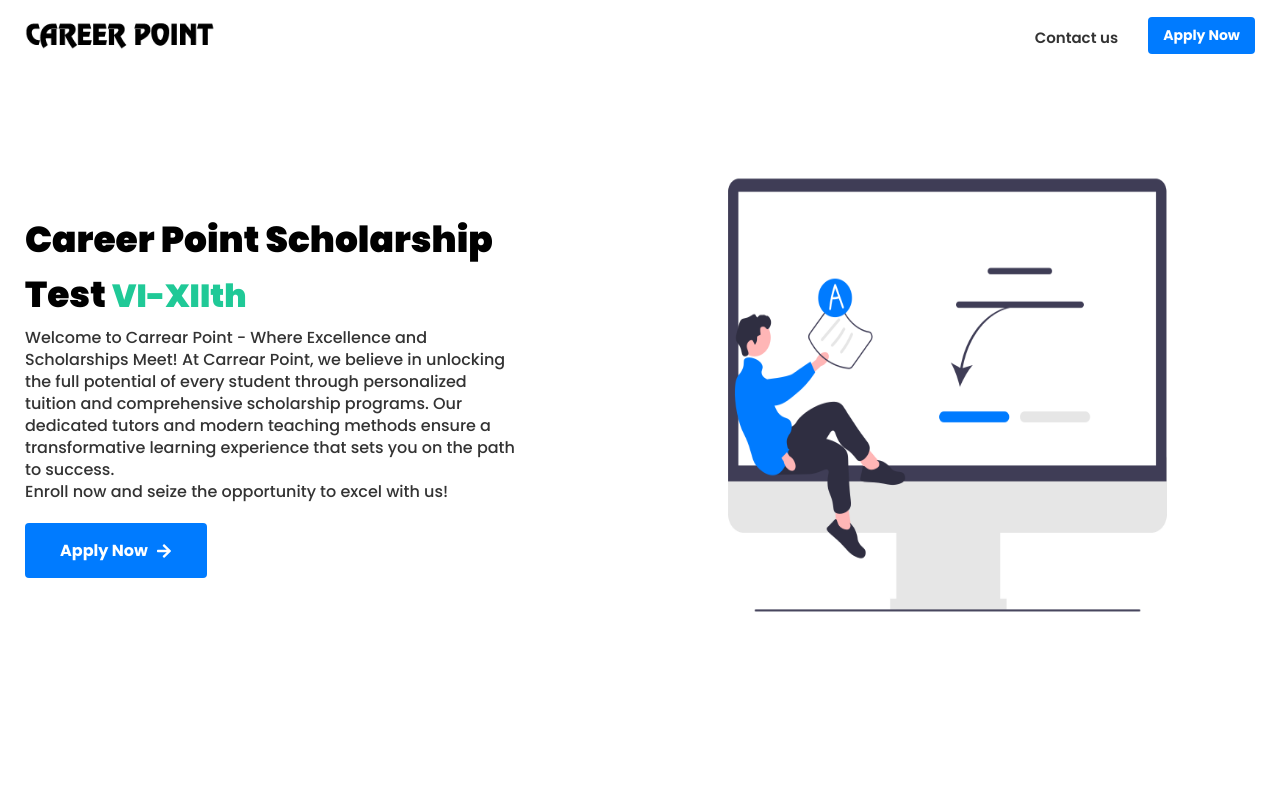
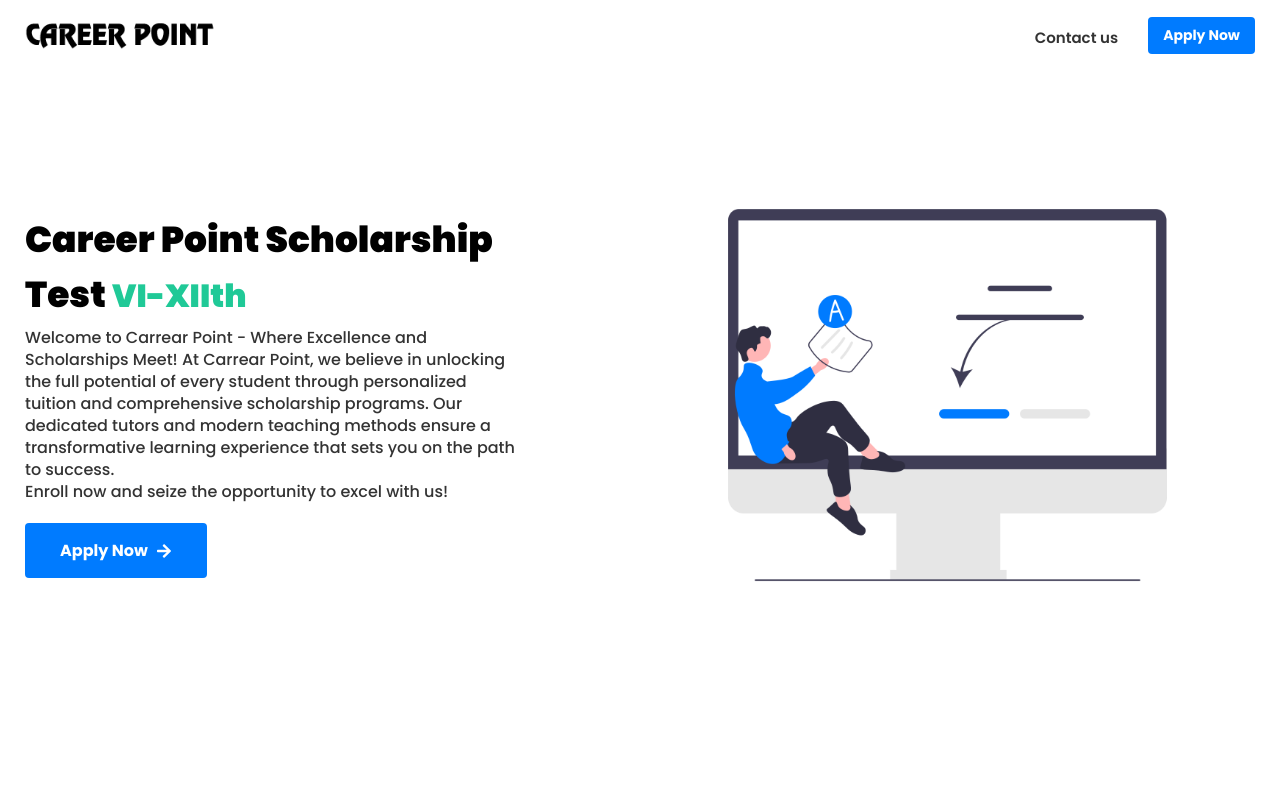
Before and after one commit to CoderAyushX/cpscholarship, a Next.js app: page / in a window 1280 px wide. Shown: the top 800 px of the page. Built offline with nearby package versions, Linux system fonts and the light colour scheme.

Commit message:
responsive

```diff
--- /dev/null
+++ b/src/app/api/db/route.js
@@ -0,0 +1,5 @@
+import { NextResponse } from 'next/server';
+
+export async function GET(request) {
+  return NextResponse.json({ name: 'Anuj Singh' });
+}
--- a/src/app/style/home.module.css
+++ b/src/app/style/home.module.css
@@ -58,9 +58,10 @@
   margin: 40px 0;
   position: relative;
 }
-.herosection div:nth-child(2) .childDiv {
+.herosection div:nth-child(2) .image {
   width: 100%;
   height: 100%;
+  object-fit: contain;
 }
 
 /** how to apply css*/
```
